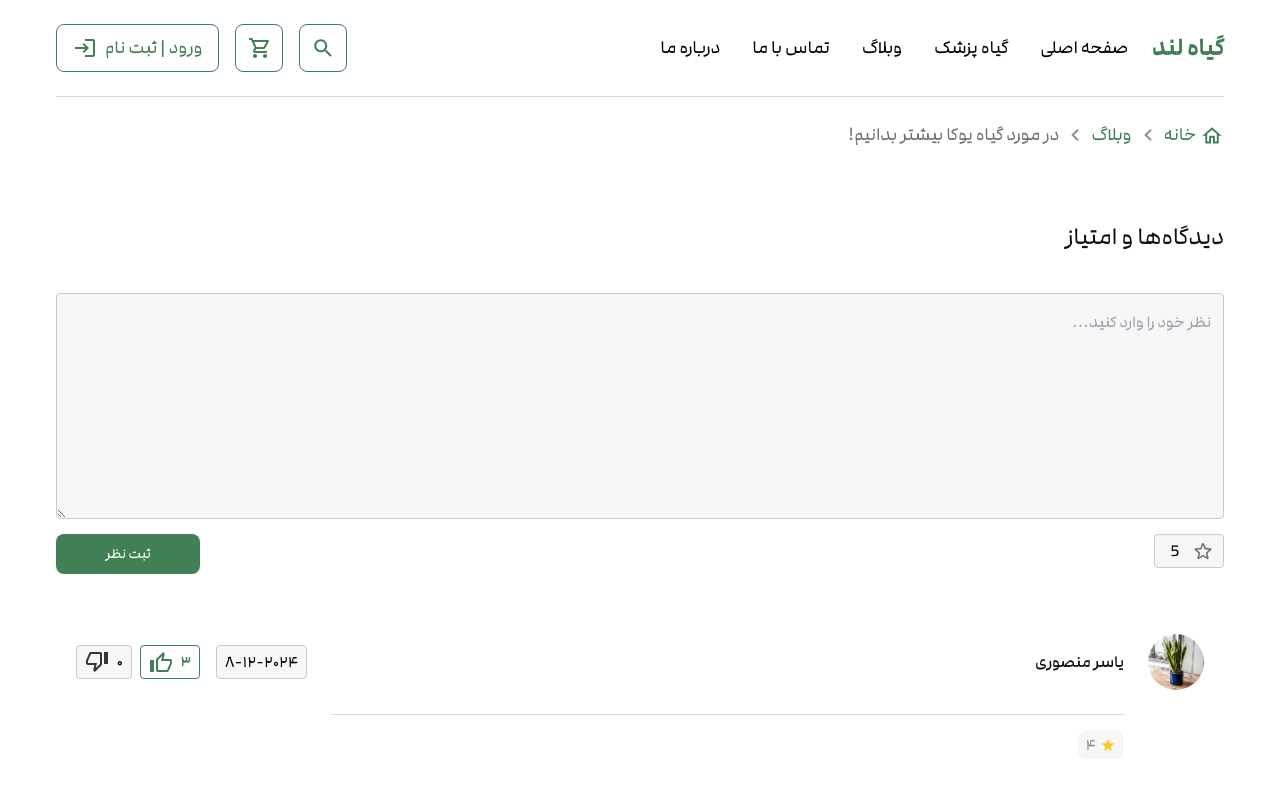
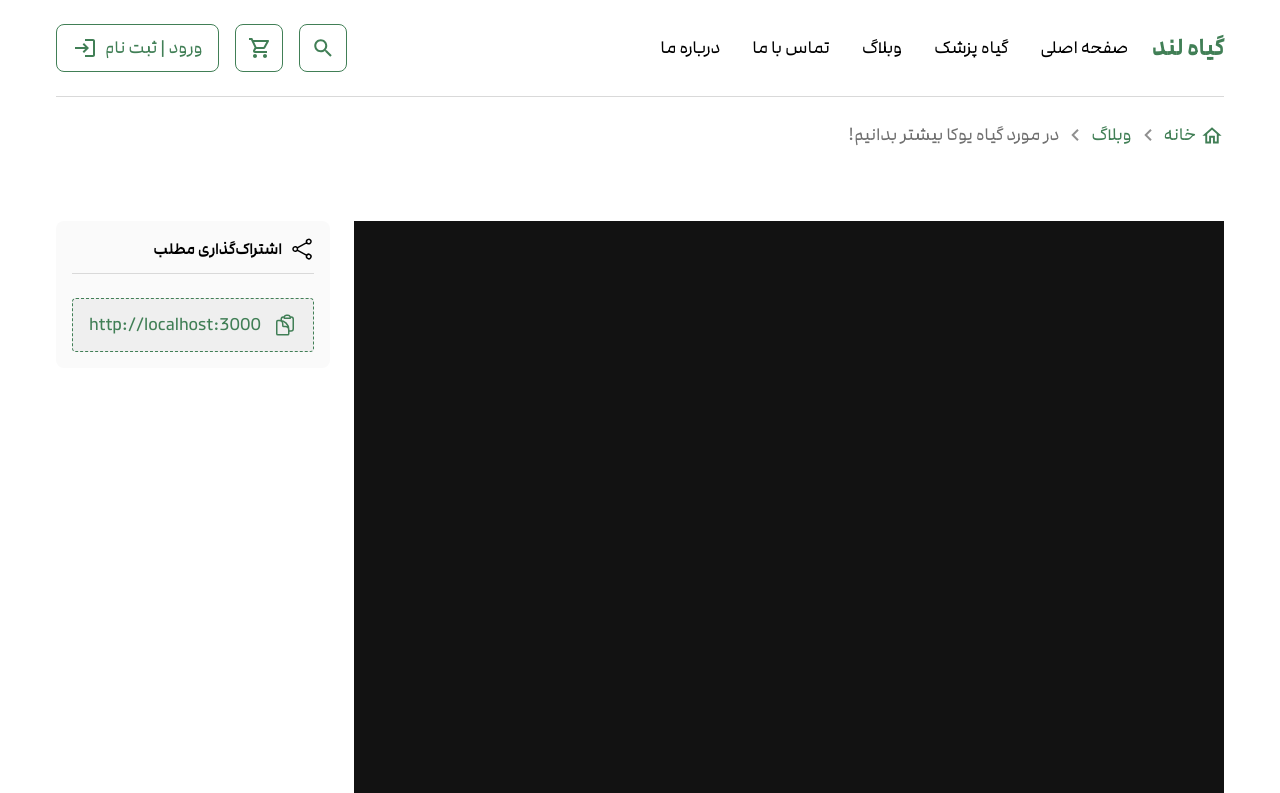
Before and after one commit to Amin-Gharibi/Giahland, a React (Vite) app: page /blog in a window 1280 px wide. Shown: the top 793 px of the page. Built offline with nearby package versions, Linux system fonts and the light colour scheme.

Commit message:
[feat] create <share short url of blog> section

```diff
--- a/src/pages/Blog.jsx
+++ b/src/pages/Blog.jsx
@@ -15,6 +15,7 @@ export default function Blog() {
 	const [breadcrumbs, setBreadcrumbs] = useState(null);
 	const [blogComments, setBlogComments] = useState([]);
 	const [showMoreCommentsButton, setShowMoreCommentsButton] = useState(false);
+    const [shortUrl, setShortUrl] = useState("http://localhost:3000")
 
 	const showMoreCommentsButtonSize = useResponsiveSize([
 		{ breakpoint: 0, value: 40 },
@@ -52,13 +53,41 @@ export default function Blog() {
         setBreadcrumbs([{ name: "وبلاگ", url: "/blogs" }, { name: details.title }]);
 	}, []);
 
+    const handleCopyingShortUrl = async () => {
+        try {
+            await navigator.clipboard.writeText(shortUrl)
+        } catch (err) {
+            console.log(err);
+        }
+    }
+
 	return (
 		<>
 			<div className={"container"}>
 				<Header />
 				<div className={"mt-2 sm:mt-4 md:mt-6"}>
 					<BreadCrumb breadcrumbs={breadcrumbs ?? []} />
+					<div className="grid grid-cols-12 gap-x-6 mt-14 sm:mt-[72px]">
+						<div className="col-span-9 h-[1000px] bg-black">
 
+                        </div>
+						<aside className="col-span-3 sticky top-5 h-max flex flex-col items-stretch p-4 bg-neutral1 rounded-lg">
+							<div className="flex items-center justify-start gap-x-2 pb-3 border-b border-neutral5">
+								<svg xmlns="http://www.w3.org/2000/svg" fill="none" viewBox="0 0 24 24" strokeWidth="1.5" stroke="currentColor" className="size-6">
+									<path strokeLinecap="round" strokeLinejoin="round" d="M7.217 10.907a2.25 2.25 0 1 0 0 2.186m0-2.186c.18.324.283.696.283 1.093s-.103.77-.283 1.093m0-2.186 9.566-5.314m-9.566 7.5 9.566 5.314m0 0a2.25 2.25 0 1 0 3.935 2.186 2.25 2.25 0 0 0-3.935-2.186Zm0-12.814a2.25 2.25 0 1 0 3.933-2.185 2.25 2.25 0 0 0-3.933 2.185Z" />
+								</svg>
+								<h6 className="font-semibold">اشتراک‌گذاری مطلب</h6>
+							</div>
+							<div className="mt-6 py-3 px-4 flex items-center justify-between gap-x-3 bg-neutral3 text-primary border border-dashed border-primary rounded">
+								<button onClick={handleCopyingShortUrl}>
+									<svg xmlns="http://www.w3.org/2000/svg" fill="none" viewBox="0 0 24 24" strokeWidth="1.5" stroke="currentColor" className="size-6">
+										<path strokeLinecap="round" strokeLinejoin="round" d="M8.25 7.5V6.108c0-1.135.845-2.098 1.976-2.192.373-.03.748-.057 1.123-.08M15.75 18H18a2.25 2.25 0 0 0 2.25-2.25V6.108c0-1.135-.845-2.098-1.976-2.192a48.424 48.424 0 0 0-1.123-.08M15.75 18.75v-1.875a3.375 3.375 0 0 0-3.375-3.375h-1.5a1.125 1.125 0 0 1-1.125-1.125v-1.5A3.375 3.375 0 0 0 6.375 7.5H5.25m11.9-3.664A2.251 2.251 0 0 0 15 2.25h-1.5a2.251 2.251 0 0 0-2.15 1.586m5.8 0c.065.21.1.433.1.664v.75h-6V4.5c0-.231.035-.454.1-.664M6.75 7.5H4.875c-.621 0-1.125.504-1.125 1.125v12c0 .621.504 1.125 1.125 1.125h9.75c.621 0 1.125-.504 1.125-1.125V16.5a9 9 0 0 0-9-9Z" />
+									</svg>
+								</button>
+								<span className="text-lg">{shortUrl}</span>
+							</div>
+						</aside>
+					</div>
 					{/*comments section*/}
 					<div className={"max-w-full mt-14 sm:mt-[72px]"}>
 						<ProductSectionTitle title={"دیدگاه‌ها و امتیاز"} />
--- a/src/style/output.css
+++ b/src/style/output.css
@@ -880,16 +880,32 @@ input[type="range"]::-moz-range-thumb {
   z-index: 5;
 }
 
+.col-span-10 {
+  grid-column: span 10 / span 10;
+}
+
 .col-span-12 {
   grid-column: span 12 / span 12;
 }
 
+.col-span-2 {
+  grid-column: span 2 / span 2;
+}
+
 .col-span-6 {
   grid-column: span 6 / span 6;
 }
 
 .col-span-7 {
   grid-column: span 7 / span 7;
+}
+
+.col-span-3 {
+  grid-column: span 3 / span 3;
+}
+
+.col-span-9 {
+  grid-column: span 9 / span 9;
 }
 
 .col-start-2 {
@@ -924,6 +940,10 @@ input[type="range"]::-moz-range-thumb {
   margin-bottom: auto;
 }
 
+.mb-2\.5 {
+  margin-bottom: 0.625rem;
+}
+
 .mb-20 {
   margin-bottom: 5rem;
 }
@@ -992,12 +1012,8 @@ input[type="range"]::-moz-range-thumb {
   margin-top: auto;
 }
 
-.mb-2 {
-  margin-bottom: 0.5rem;
-}
-
-.mb-2\.5 {
-  margin-bottom: 0.625rem;
+.mt-5 {
+  margin-top: 1.25rem;
 }
 
 .line-clamp-3 {
@@ -1007,13 +1023,6 @@ input[type="range"]::-moz-range-thumb {
   -webkit-line-clamp: 3;
 }
 
-.line-clamp-\[2\.5\] {
-  overflow: hidden;
-  display: -webkit-box;
-  -webkit-box-orient: vertical;
-  -webkit-line-clamp: 2.5;
-}
-
 .block {
   display: block;
 }
@@ -1032,6 +1041,21 @@ input[type="range"]::-moz-range-thumb {
 
 .hidden {
   display: none;
+}
+
+.size-4 {
+  width: 1rem;
+  height: 1rem;
+}
+
+.size-5 {
+  width: 1.25rem;
+  height: 1.25rem;
+}
+
+.size-7 {
+  width: 1.75rem;
+  height: 1.75rem;
 }
 
 .size-6 {
@@ -1039,16 +1063,6 @@ input[type="range"]::-moz-range-thumb {
   height: 1.5rem;
 }
 
-.size-4 {
-  width: 1rem;
-  height: 1rem;
-}
-
-.size-5 {
-  width: 1.25rem;
-  height: 1.25rem;
-}
-
 .h-10 {
   height: 2.5rem;
 }
@@ -1095,6 +1109,10 @@ input[type="range"]::-moz-range-thumb {
 
 .h-8 {
   height: 2rem;
+}
+
+.h-\[1000px\] {
+  height: 1000px;
 }
 
 .h-\[100px\] {
@@ -1140,10 +1158,6 @@ input[type="range"]::-moz-range-thumb {
 
 .h-screen {
   height: 100vh;
-}
-
-.h-36 {
-  height: 9rem;
 }
 
 .max-h-40 {
@@ -1589,6 +1603,11 @@ input[type="range"]::-moz-range-thumb {
   border-color: rgb(255 255 255 / var(--tw-border-opacity, 1));
 }
 
+.border-neutral9 {
+  --tw-border-opacity: 1;
+  border-color: rgb(113 113 113 / var(--tw-border-opacity, 1));
+}
+
 .border-b-neutral5 {
   --tw-border-opacity: 1;
   border-bottom-color: rgb(217 217 217 / var(--tw-border-opacity, 1));
@@ -1629,6 +1648,11 @@ input[type="range"]::-moz-range-thumb {
   background-color: rgb(255 242 242 / var(--tw-bg-opacity, 1));
 }
 
+.bg-black {
+  --tw-bg-opacity: 1;
+  background-color: rgb(18 18 18 / var(--tw-bg-opacity, 1));
+}
+
 .bg-neutral1 {
   --tw-bg-opacity: 1;
   background-color: rgb(250 250 250 / var(--tw-bg-opacity, 1));
@@ -1665,6 +1689,21 @@ input[type="range"]::-moz-range-thumb {
 
 .bg-white\/50 {
   background-color: rgb(255 255 255 / 0.5);
+}
+
+.bg-shade1 {
+  --tw-bg-opacity: 1;
+  background-color: rgb(57 111 75 / var(--tw-bg-opacity, 1));
+}
+
+.bg-tint1 {
+  --tw-bg-opacity: 1;
+  background-color: rgb(183 217 214 / var(--tw-bg-opacity, 1));
+}
+
+.bg-tint2 {
+  --tw-bg-opacity: 1;
+  background-color: rgb(159 205 201 / var(--tw-bg-opacity, 1));
 }
 
 .bg-gradient-to-b {
@@ -1693,14 +1732,6 @@ input[type="range"]::-moz-range-thumb {
   fill: #717171;
 }
 
-.fill-neutral11 {
-  fill: #353535;
-}
-
-.fill-gray-100 {
-  fill: #f3f4f6;
-}
-
 .object-contain {
   -o-object-fit: contain;
      object-fit: contain;
@@ -1856,8 +1887,8 @@ input[type="range"]::-moz-range-thumb {
   padding-top: 1.5rem;
 }
 
-.pl-2 {
-  padding-left: 0.5rem;
+.pb-3 {
+  padding-bottom: 0.75rem;
 }
 
 .text-center {
@@ -2220,6 +2251,10 @@ input[type="range"]::-moz-range-thumb {
     margin-bottom: 1.5rem;
   }
 
+  .max-sm\:mt-1 {
+    margin-top: 0.25rem;
+  }
+
   .max-sm\:mt-10 {
     margin-top: 2.5rem;
   }
@@ -2230,10 +2265,6 @@ input[type="range"]::-moz-range-thumb {
 
   .max-sm\:mt-4 {
     margin-top: 1rem;
-  }
-
-  .max-sm\:mt-1 {
-    margin-top: 0.25rem;
   }
 
   .max-sm\:hidden {
@@ -2319,10 +2350,6 @@ input[type="range"]::-moz-range-thumb {
     min-width: 68px;
   }
 
-  .xs\:grid-cols-2 {
-    grid-template-columns: repeat(2, minmax(0, 1fr));
-  }
-
   .xs\:gap-6 {
     gap: 1.5rem;
   }
```
